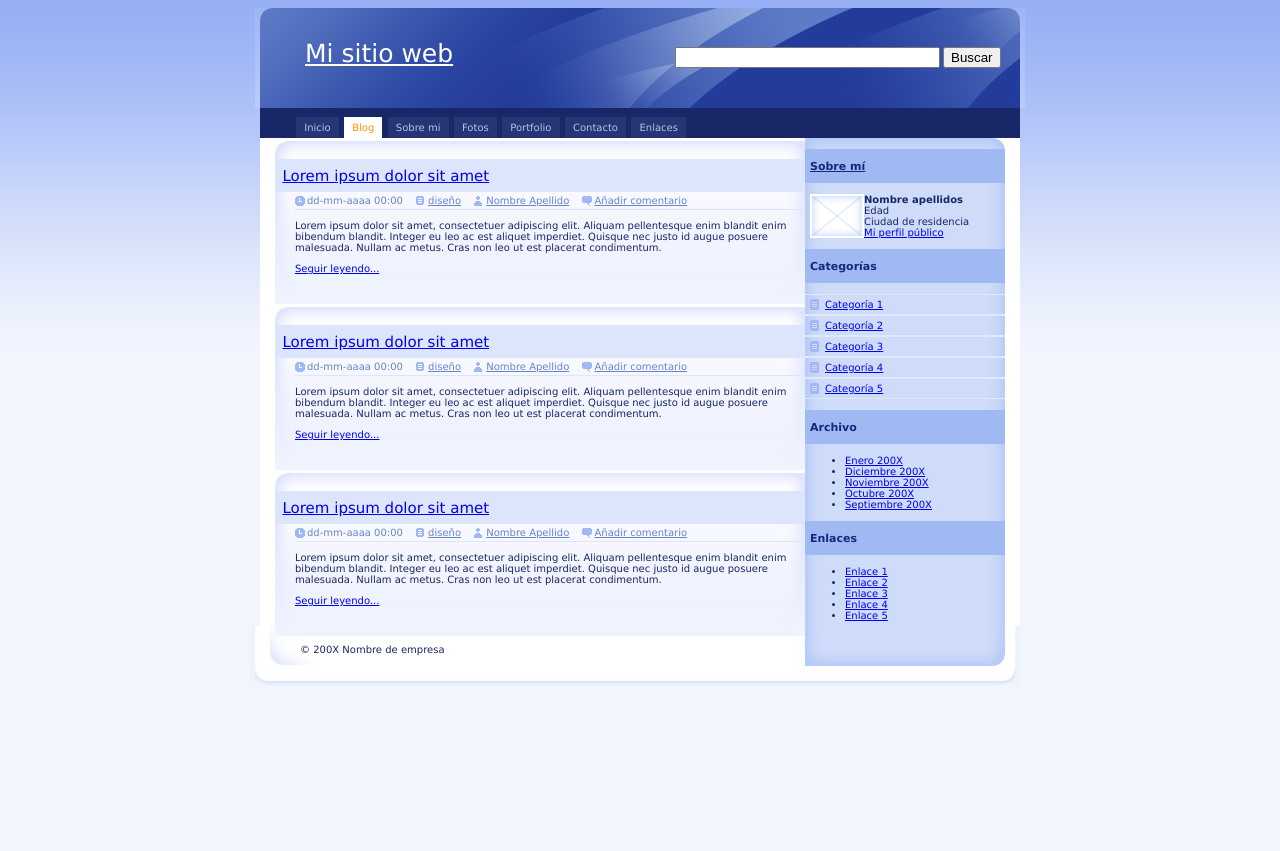
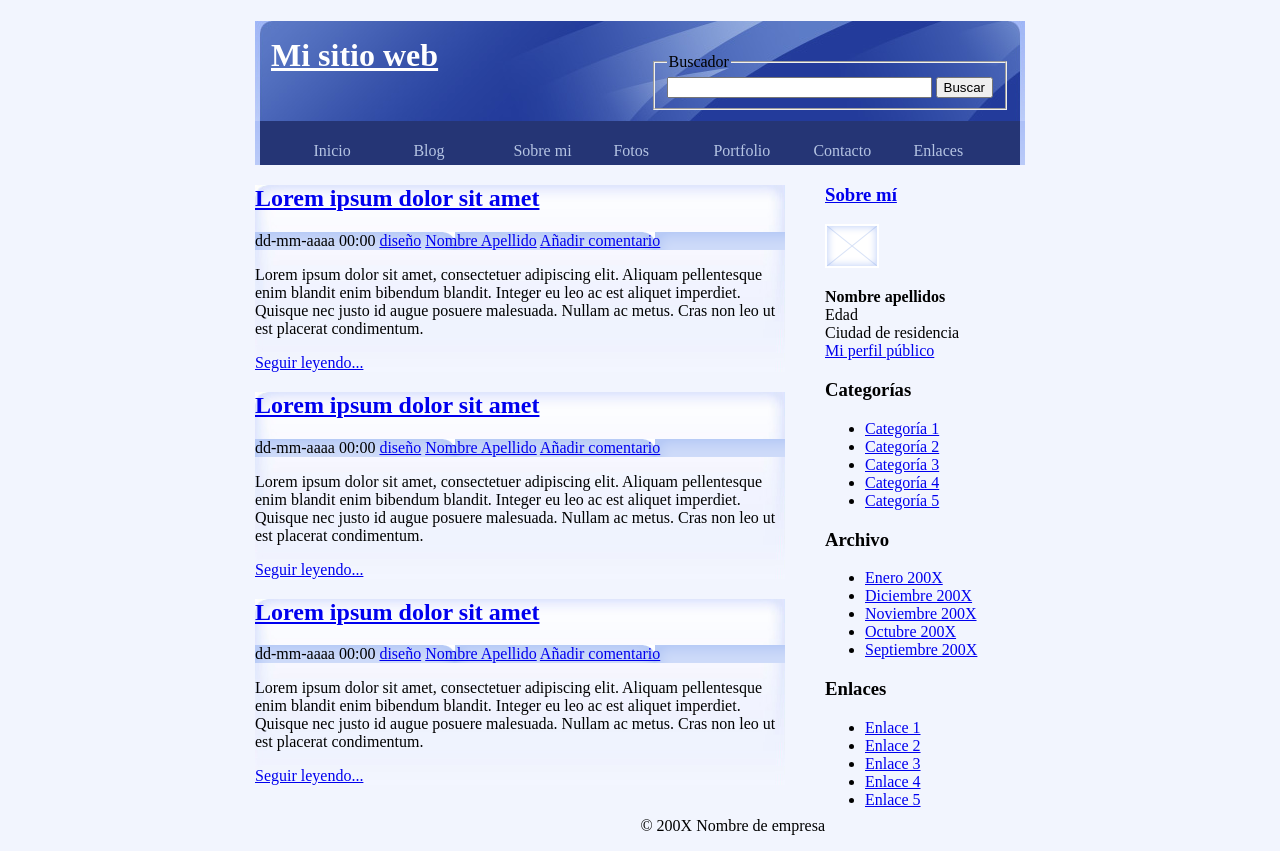
Before and after one commit to ivanuria/uniwebsidad_css, a plain HTML site: page css3-e13/index.html in a window 1280 px wide. Before the commit the page ends 800 px from the top, so only its background shows below. Drawn offline with Linux system fonts and the light colour scheme; files whose address does not match are found by name.

Commit message:
Ejercicio de Yoli para echarla una mano

```diff
--- a/css3-e13/index.html
+++ b/css3-e13/index.html
@@ -10,7 +10,10 @@
 <meta name="description" content="Mi sitio web" />
 <meta name="keywords" content="sitio, web" />
 <link rel="index" href="./" title="Inicio" />
+<!--
 <link rel="stylesheet" media="screen,projection" type="text/css" href="./css/principal.css" />
+-->
+<link rel="stylesheet" media="screen,projection" type="text/css" href="yolanda.css" />
 </head>
 <body>
 
--- /dev/null
+++ b/css3-e13/yolanda.css
@@ -0,0 +1,91 @@
+
+body {
+  font: Verdana #192666;
+  background-color: #f2f5fe;
+}
+
+#contenedor {
+  background-image: url("/imagenes/ejercicio13/fondo.gif");
+  background-color: #f2f5fe;
+  width: 770px;
+  margin: 0 auto;
+}
+
+
+#cabecera {
+height: 100px;
+background-image: url("imagenes/ejercicio13/cabecera.jpg");
+}
+
+#logo a{
+  float: left;
+  color:white;
+  margin-left: .5em;
+  margin-top: .5em;
+}
+#buscador {
+  float: right;
+  margin-right: 1em;
+  margin-top: 2em;
+}
+#pie {
+float: right;
+}
+#principal {
+  float: left;
+  width: 530px;
+}
+#secundario {
+  float: right;
+  width: 200px;
+}
+
+ #menu {
+  background-color: #253575;
+  margin: 0 .3em;
+  padding: 0;
+}
+
+#menu ul {
+  list-style: none;
+}
+
+#menu a {
+  color: #b5c4e3;
+  display:block;
+  padding: .3em;
+  text-decoration: none;
+  border-bottom: #253575;
+  margin: 0 .3em;
+}
+
+#menu li  {
+  float: left;
+  width: 100px;
+}
+
+#menu {
+  overflow:hidden;
+}
+
+ul#menu li a {
+  border-left: 1px solid ;
+}
+
+#menu a:hover {
+  background-color: #31479b;
+}
+
+#menu a:focus {
+  background-color: white;
+  color: #ff9000;
+}
+
+.articulo {
+  background-image: url("imagenes/ejercicio13/fondo_articulo.jpg");
+  background-repeat: no-repeat;
+}
+
+.info {
+  background-image: url("imagenes/ejercicio13/fondo_columna.gif");
+}
```
Also changed, not shown: css3-e13/imagenes/ejercicio13/cabecera.jpg (added), css3-e13/imagenes/ejercicio13/fondo.gif (added), css3-e13/imagenes/ejercicio13/fondo_articulo.jpg (added), css3-e13/imagenes/ejercicio13/fondo_columna.gif (added), css3-e13/imagenes/ejercicio13/fondo_lateral_2.jpg (added), css3-e13/imagenes/ejercicio13/fondo_pie.jpg (added), css3-e13/imagenes/ejercicio13/icono_autor.gif (added), css3-e13/imagenes/ejercicio13/icono_categoria.gif (added), css3-e13/imagenes/ejercicio13/icono_comentarios.gif (added), css3-e13/imagenes/ejercicio13/icono_elemento.gif (added), css3-e13/imagenes/ejercicio13/icono_elemento_seleccionado.gif (added), css3-e13/imagenes/ejercicio13/icono_fecha.gif (added), css3-e13/imagenes/ejercicio13/mifoto.gif (added).
